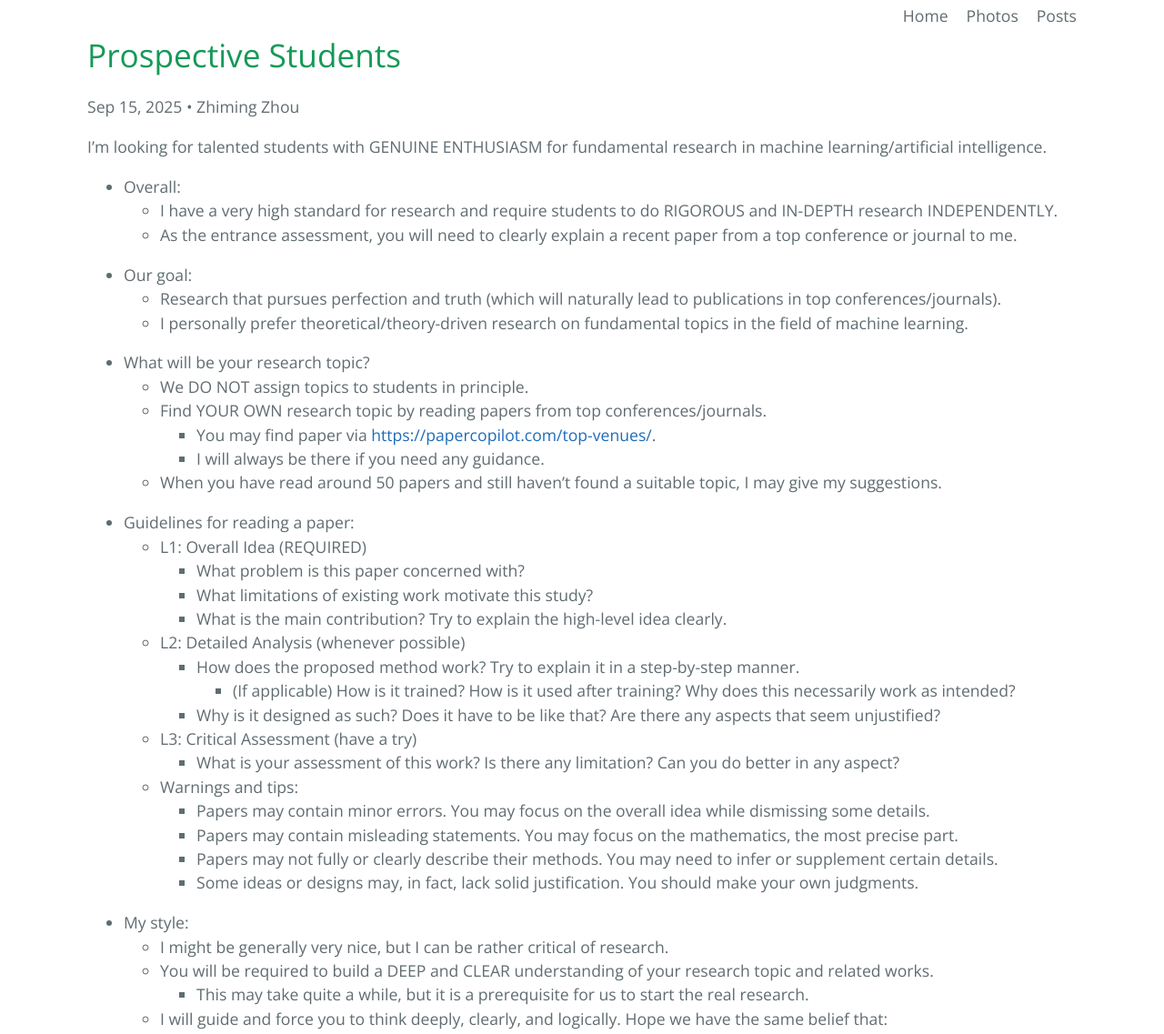
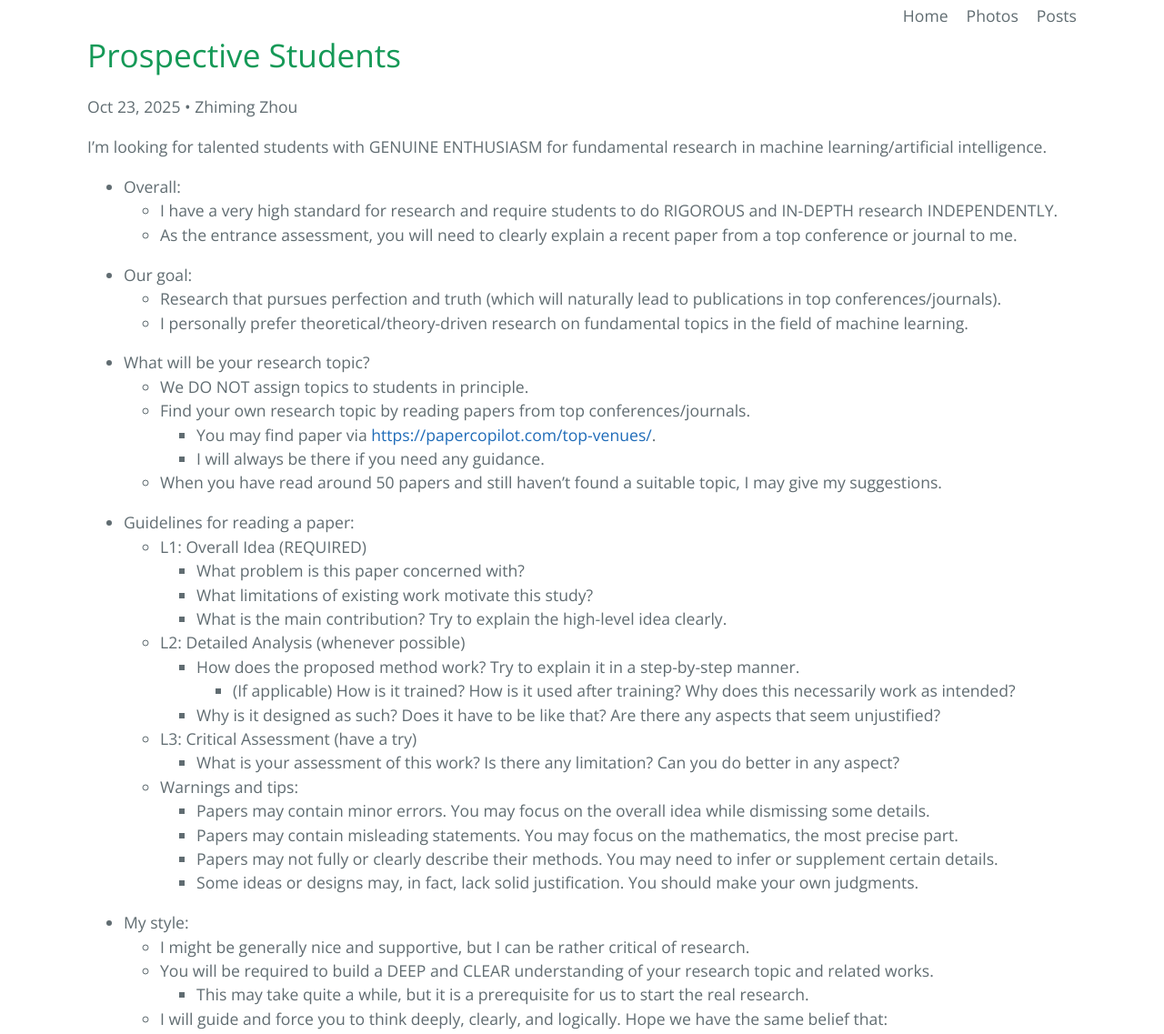
Before and after one commit to ZhimingZhou/zhimingzhou.github.io, a Jekyll site: the page built from _posts/2020-12-09-Prospective-Students.md, in a window 1280 px wide. Shown: the part 270-1407 px from the top of the page at 91% size. Built offline with Jekyll 4.4.1, drawn with Linux system fonts in a browser that asks for light colours.

Commit message:
Update 2020-12-09-Prospective-Students.md

```diff
--- a/_posts/2020-12-09-Prospective-Students.md
+++ b/_posts/2020-12-09-Prospective-Students.md
@@ -1,7 +1,7 @@
 ---
 layout: post
 author: Zhiming Zhou
-date: 2025-09-15
+date: 2025-10-23
 title: Prospective Students
 permalink: /Posts/Prospective-Students/
 top: true
@@ -22,7 +22,7 @@ I’m looking for talented students with GENUINE ENTHUSIASM for fundamental rese
 <!--  -->
 - What will be your research topic?
 	- We DO NOT assign topics to students in principle.
-	- Find YOUR OWN research topic by reading papers from top conferences/journals.
+	- Find your own research topic by reading papers from top conferences/journals.
 		- You may find paper via [https://papercopilot.com/top-venues/](https://papercopilot.com/top-venues/).
 		- I will always be there if you need any guidance.
 	- When you have read around 50 papers and still haven't found a suitable topic, I may give my suggestions.
@@ -47,7 +47,7 @@ I’m looking for talented students with GENUINE ENTHUSIASM for fundamental rese
 
 <!--  -->
 - My style:
-	- I might be generally very nice, but I can be rather critical of research.
+	- I might be generally nice and supportive, but I can be rather critical of research.
 	- You will be required to build a DEEP and CLEAR understanding of your research topic and related works.
 		- This may take quite a while, but it is a prerequisite for us to start the real research.
 	- I will guide and force you to think deeply, clearly, and logically. Hope we have the same belief that:
```
